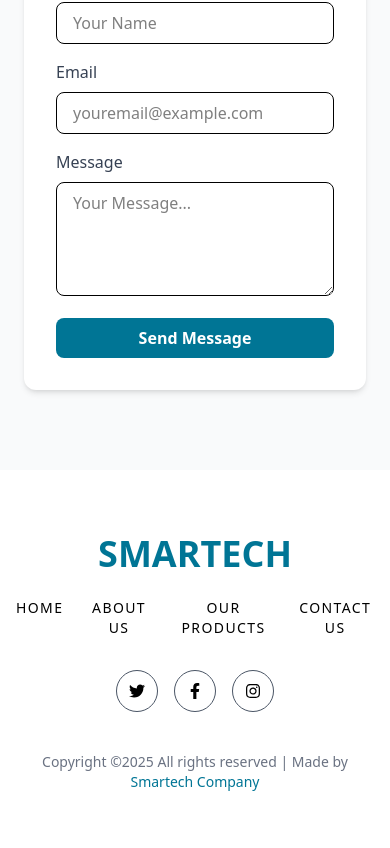
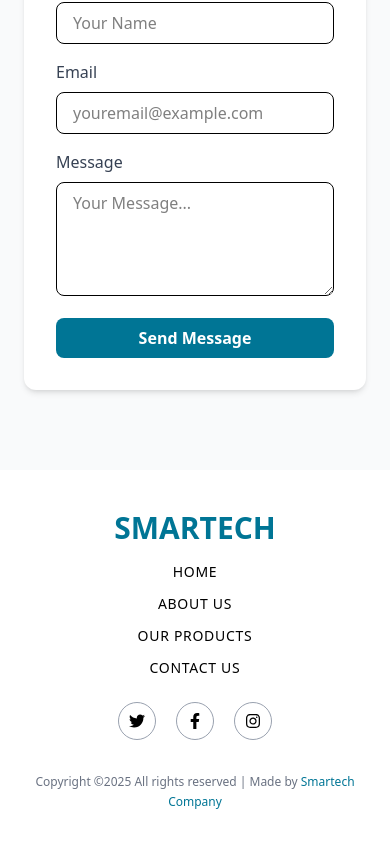
Before and after one commit to chessstaaa/smartech-kwu-website, a React (Vite) app: page / in a window 390 px wide. Shown: the part 4036-4884 px from the top of the page. Built offline with nearby package versions, Linux system fonts and the light colour scheme.

Commit message:
updated version

```diff
--- a/src/components/Footer.jsx
+++ b/src/components/Footer.jsx
@@ -4,7 +4,6 @@ import { FaTwitter, FaFacebookF, FaInstagram } from "react-icons/fa";
 const Footer = () => {
   const currentYear = new Date().getFullYear();
 
-  // ubah jadi object biar ada id dan label
   const navLinks = [
     { label: "Home", href: "#home" },
     { label: "About Us", href: "#about" },
@@ -19,17 +18,17 @@ const Footer = () => {
   ];
 
   return (
-    <footer className="bg-white text-black py-16">
+    <footer className="bg-white text-black py-10 sm:py-16">
       <div className="container mx-auto px-4 text-center">
 
         {/* Brand Name */}
-        <h2 className="text-4xl font-semibold mb-6 text-cyan-700">
+        <h2 className="text-3xl sm:text-4xl font-semibold mb-4 sm:mb-6 text-cyan-700">
           SMARTECH
         </h2>
 
         {/* Navigation Links */}
-        <nav className="mb-8">
-          <ul className="flex justify-center gap-x-6 sm:gap-x-8 text-sm sm:text-base uppercase tracking-widest">
+        <nav className="mb-6 sm:mb-8">
+          <ul className="flex flex-col sm:flex-row justify-center items-center gap-y-3 sm:gap-y-0 sm:gap-x-8 text-sm sm:text-base uppercase tracking-wider">
             {navLinks.map((link) => (
               <li key={link.label}>
                 <a
@@ -44,14 +43,14 @@ const Footer = () => {
         </nav>
 
         {/* Social Media Icons */}
-        <div className="flex justify-center gap-x-4 mb-10">
+        <div className="flex justify-center gap-x-5 sm:gap-x-6 mb-8 sm:mb-10">
           {socialIcons.map((social, index) => (
             <a
               key={index}
               href={social.href}
               target="_blank"
               rel="noopener noreferrer"
-              className="border border-gray-600 rounded-full p-3 transition-all duration-300 hover:bg-cyan-700 hover:text-white"
+              className="border border-gray-400 rounded-full p-2.5 sm:p-3 transition-all duration-300 hover:bg-cyan-700 hover:text-white"
             >
               {social.icon}
             </a>
@@ -59,9 +58,9 @@ const Footer = () => {
         </div>
 
         {/* Copyright Text */}
-        <p className="text-gray-500 text-sm">
+        <p className="text-gray-500 text-xs sm:text-sm px-4 leading-relaxed">
           Copyright ©{currentYear} All rights reserved | Made by{" "}
-          <a href="" className="text-cyan-700 hover:underline">
+          <a href="#" className="text-cyan-700 hover:underline">
             Smartech Company
           </a>
         </p>
```
